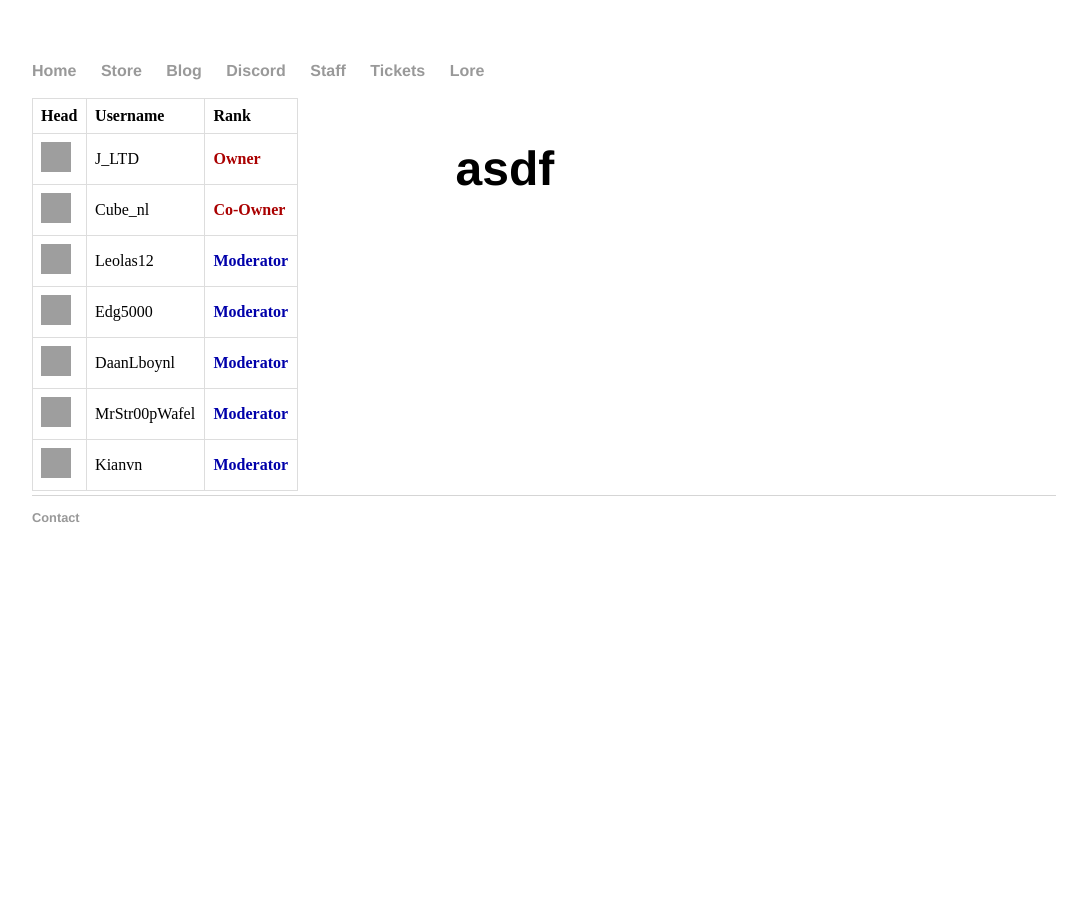
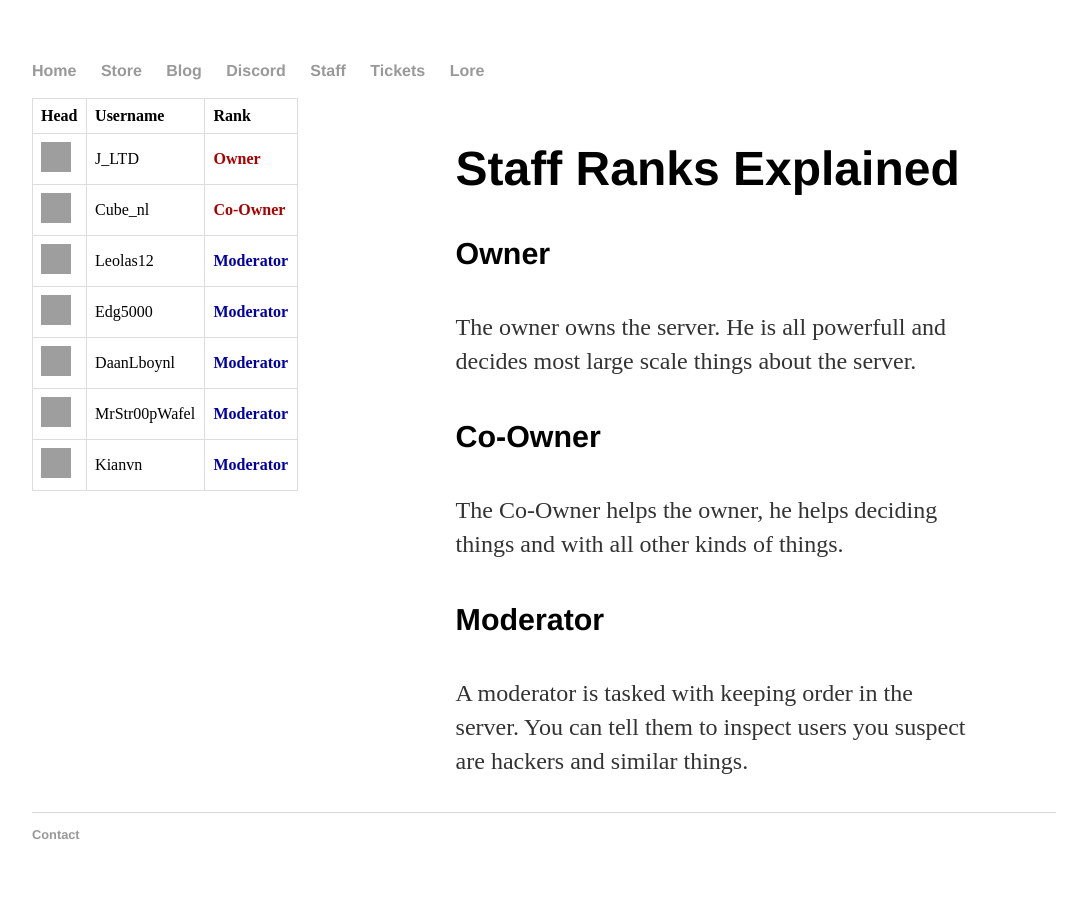
Before and after one commit to JustGamingLTD/justgamingltd.github.io2, a Jekyll site: the page built from staff/index.html, in a window 1280 px wide. Shown: the whole page, without its empty margins (96-1183 px from the left). Built offline with Jekyll 4.4.1, drawn with Linux system fonts in a browser that asks for light colours; grey boxes are pictures that could not be loaded.

Commit message:
Update index.html

```diff
--- a/staff/index.html
+++ b/staff/index.html
@@ -59,5 +59,11 @@ title: PVAI - Staff
 </div>
 
 <div id="staffExplained"style="display: inline-block;vertical-align:top; width:50%">
-	<h1>asdf</h1>
+	<h1>Staff Ranks Explained</h1>
+	<h4>Owner</h4>
+	<p>The owner owns the server. He is all powerfull and decides most large scale things about the server.</p>
+	<h4>Co-Owner</h4>
+	<p>The Co-Owner helps the owner, he helps deciding things and with all other kinds of things.</p>
+	<h4>Moderator</h4>
+	<p>A moderator is tasked with keeping order in the server. You can tell them to inspect users you suspect are hackers and similar things.</p>
 </div>
```
